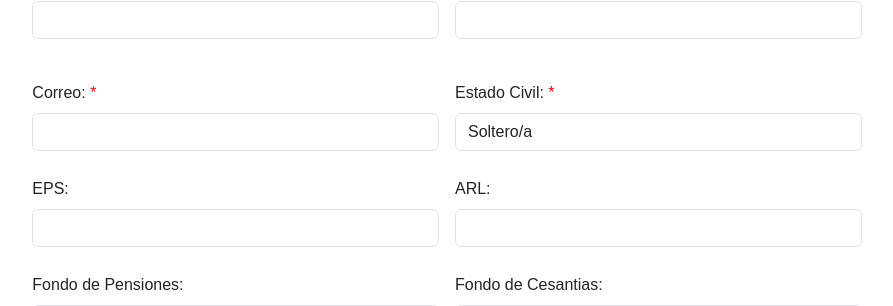
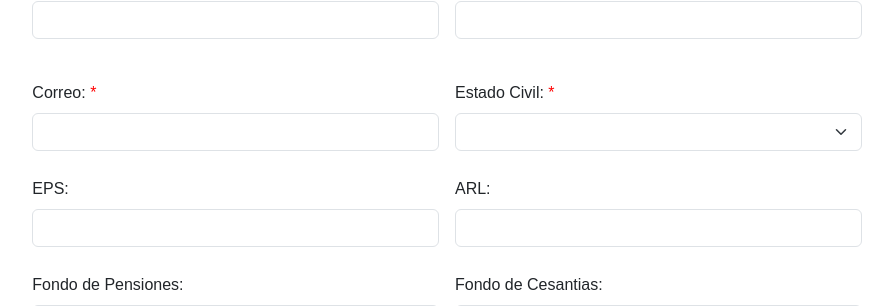
Before and after one commit to velasquez060/Nomina, a PHP site: page /AgregarEmpleado.php in a window 1280 px wide. Shown: the part 631-937 px from the top of the page, without its empty margins (193-1086 px from the left). Run offline with PHP 8.4, Linux system fonts and the light colour scheme; some libraries are stand-ins or nearby versions; some web fonts are replaced.

Commit message:
Ajuste del selector campo estado civil
se agrega un primer valor vacío para no mostrar ningún valor inicialmente , además, cambiar la clase del selector para identificarlo como tal.

```diff
--- a/Nomina/Empleado/ActualizarEmpleado.php
+++ b/Nomina/Empleado/ActualizarEmpleado.php
@@ -173,7 +173,7 @@ if ($_SERVER['REQUEST_METHOD'] === 'POST') {
       </div>
       <div class="col-md-6">
     <label class="form-label">Estado Civil: <span style="color: red;">*</span></label>
-    <select name="textEstadoCivil" class="form-control" id="inputEstadoCivil" required>
+    <select name="textEstadoCivil" class="form-select" id="inputEstadoCivil" required>
     <option value="soltero" <?php echo strtolower(trim($empleado['estadoCivil'])) === 'soltero' ? 'selected' : ''; ?>>Soltero/a</option>
     <option value="casado" <?php echo strtolower(trim($empleado['estadoCivil'])) === 'casado' ? 'selected' : ''; ?>>Casado/a</option>
     <option value="divorciado" <?php echo strtolower(trim($empleado['estadoCivil'])) === 'divorciado' ? 'selected' : ''; ?>>Divorciado/a</option>
--- a/Nomina/Empleado/AgregarEmpleado.php
+++ b/Nomina/Empleado/AgregarEmpleado.php
@@ -257,8 +257,8 @@ if ($_SERVER["REQUEST_METHOD"] == "POST") {
       </div>
       <div class="col-md-6">
         <label class="form-label">Estado Civil: <span style="color: red;">*</span></label>
-        <!-- <input type="text" name="textEstadoCivil" class="form-control" id="inputEstadoCivil" required> -->
-        <select name="textEstadoCivil" class="form-control" id="inputEstadoCivil" required>
+        <select name="textEstadoCivil" class="form-select" id="inputEstadoCivil" required>
+        <option value=""></option>
         <option value="soltero">Soltero/a</option>
         <option value="casado">Casado/a</option>
         <option value="divorciado">Divorciado/a</option>
```
